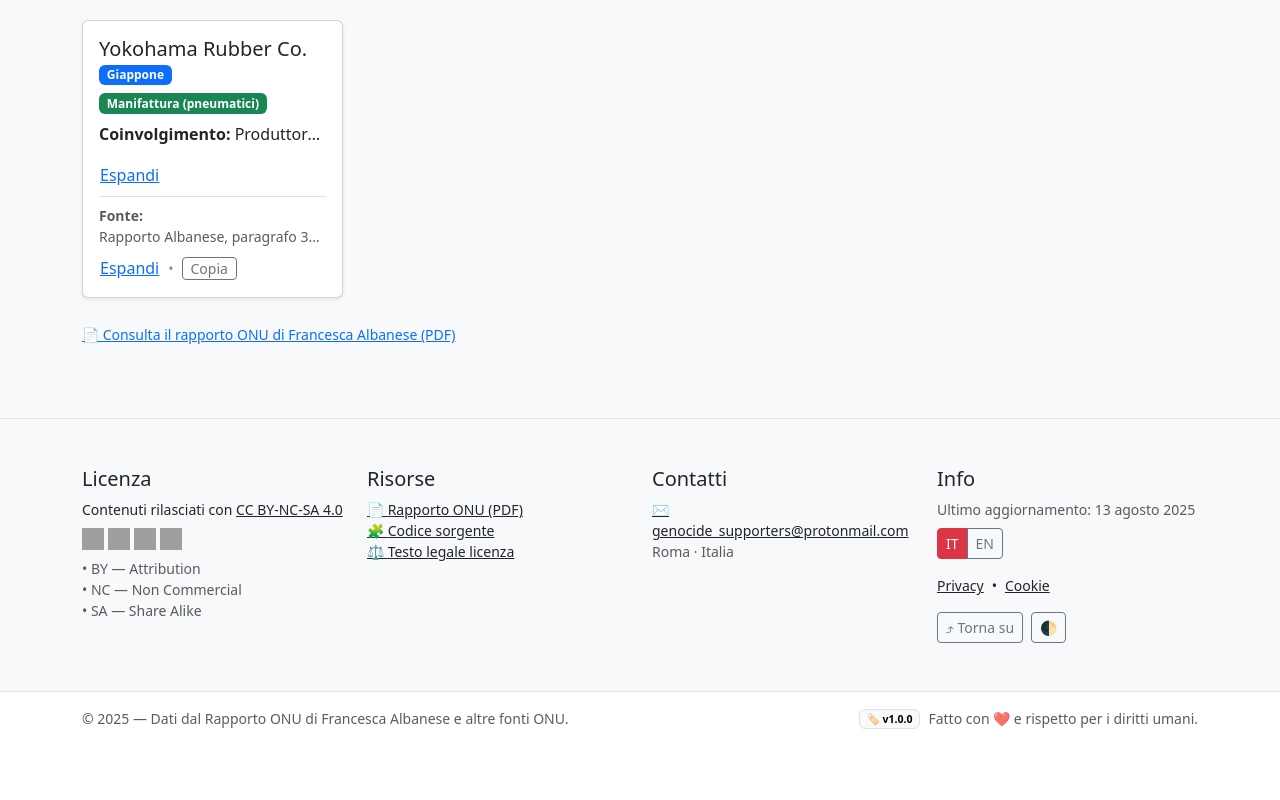
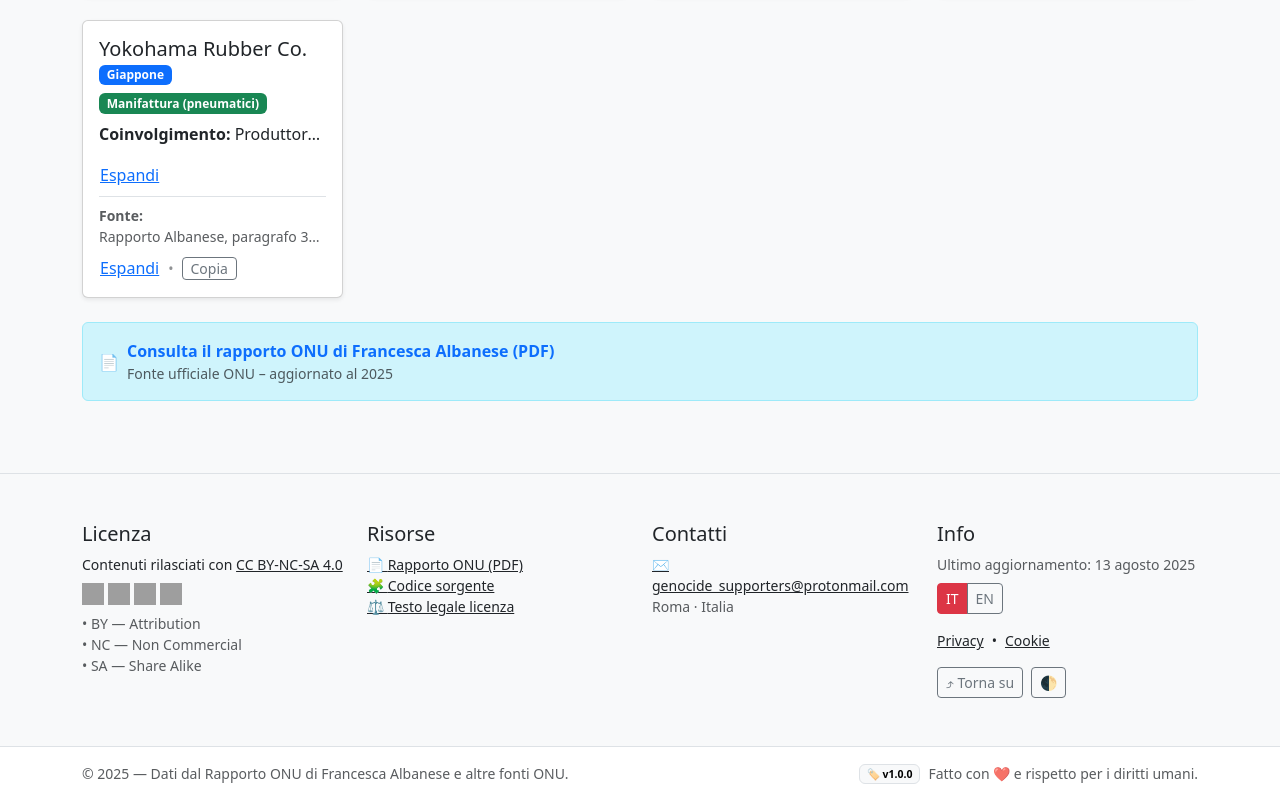
Before and after one commit to micheleminno/genocide-supporters, a React (Create React App) app: page / in a window 1280 px wide. Shown: the part 7838-8638 px from the top of the page. Before the commit the page ends 8583 px from the top, so only its background shows below. Built offline with nearby package versions, Linux system fonts and the light colour scheme; grey boxes are pictures that could not be loaded.

Commit message:
Link al PDF migliorato

```diff
--- a/src/App.js
+++ b/src/App.js
@@ -133,13 +133,24 @@
 
         {/* Link al documento */}
         <aside className="mt-4">
-          <a
-            href="Rapporto-Francesca-Albanese.pdf"
-            className="text-decoration-underline small"
-          >
-            📄 Consulta il rapporto ONU di Francesca Albanese (PDF)
-          </a>
+          <div className="alert alert-info d-flex align-items-center gap-2 mb-0" role="alert">
+            <span role="img" aria-label="Documento">📄</span>
+            <div>
+              <a
+                href="Rapporto-Francesca-Albanese.pdf"
+                className="fw-semibold text-decoration-none"
+                target="_blank"
+                rel="noopener noreferrer"
+              >
+                Consulta il rapporto ONU di Francesca Albanese (PDF)
+              </a>
+              <div className="small text-muted">
+                Fonte ufficiale ONU – aggiornato al 2025
+              </div>
+            </div>
+          </div>
         </aside>
+
       </main>
 
       {/* Footer */}
```
